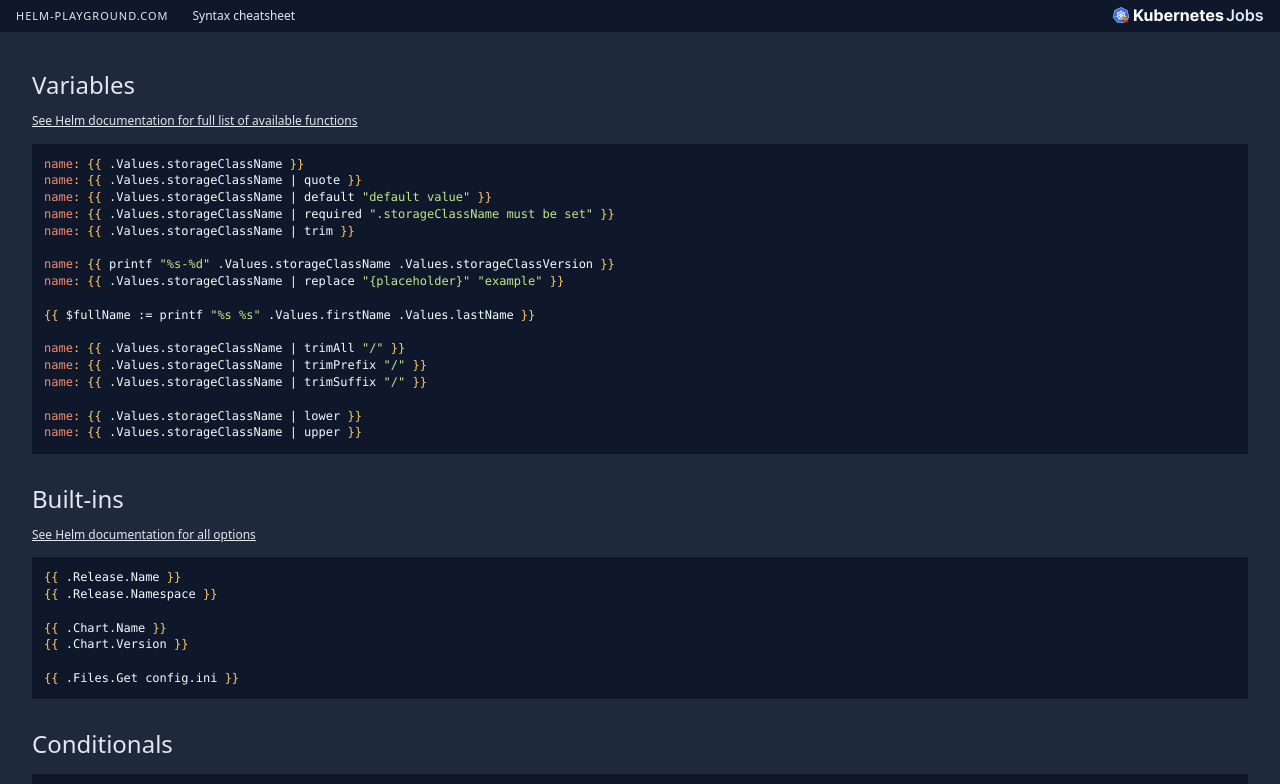
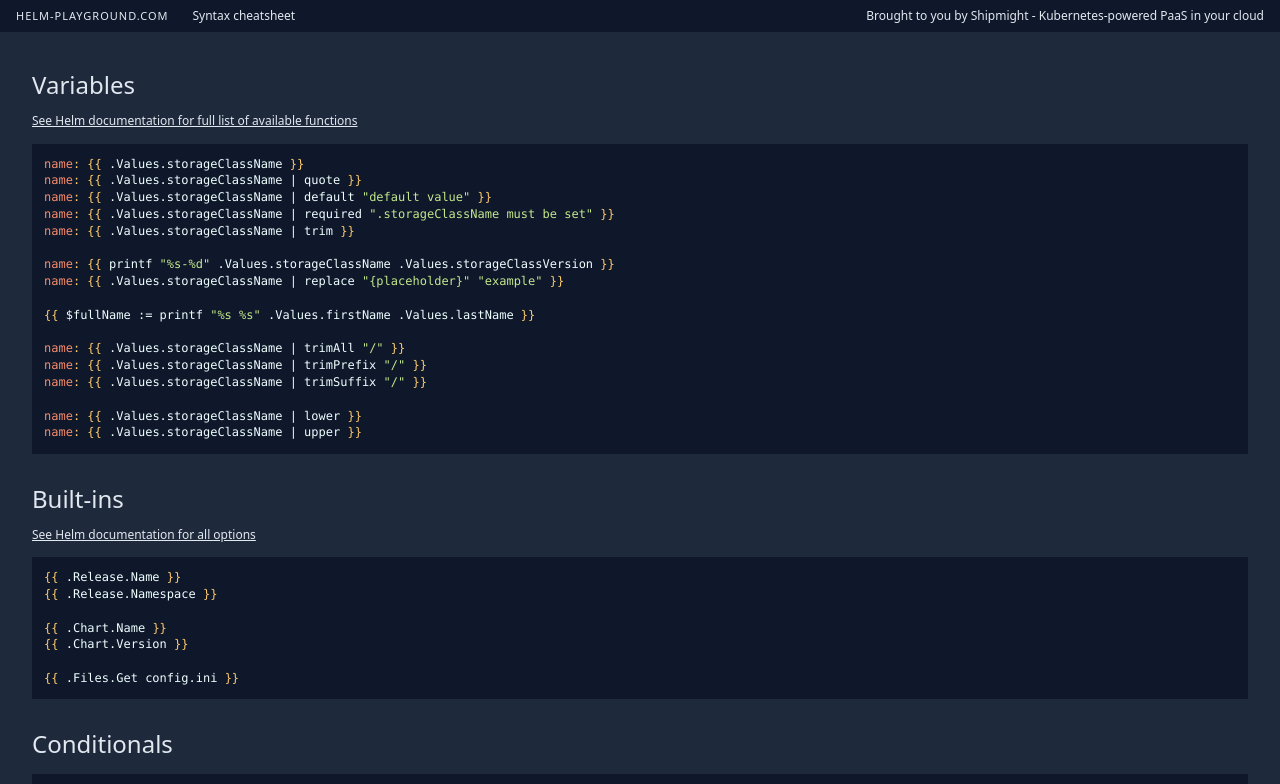
Before and after one commit to shipmight/helm-playground, a plain HTML site: page cheatsheet.html in a window 1280 px wide. Shown: the top 784 px of the page. Drawn offline with Linux system fonts and the light colour scheme.

Commit message:
Revert "Add link to KubernetesJobs.com to header"
This reverts commit 9e4895ca64c4a19a0907dc429368b1c904c50e7e.

```diff
--- a/cheatsheet.html
+++ b/cheatsheet.html
@@ -21,13 +21,10 @@
         <a
           style="margin-left: auto"
           class="top__link hide-on-mobile"
-          href="https://kubernetesjobs.com?ref=helm-playground"
-          ><img
-            src="kubernetesjobs.png"
-            alt="Go to KubernetesJobs.com"
-            width="151"
-            height="16"
-        /></a>
+          href="https://shipmight.com"
+          >Brought to you by Shipmight - Kubernetes-powered PaaS in your
+          cloud</a
+        >
       </div>
       <div class="content content--page">
         <h2><a href="#variables" id="variables">Variables</a></h2>
```
Also changed, not shown: index.html (+4 -7 lines), kubernetesjobs.png (deleted).
